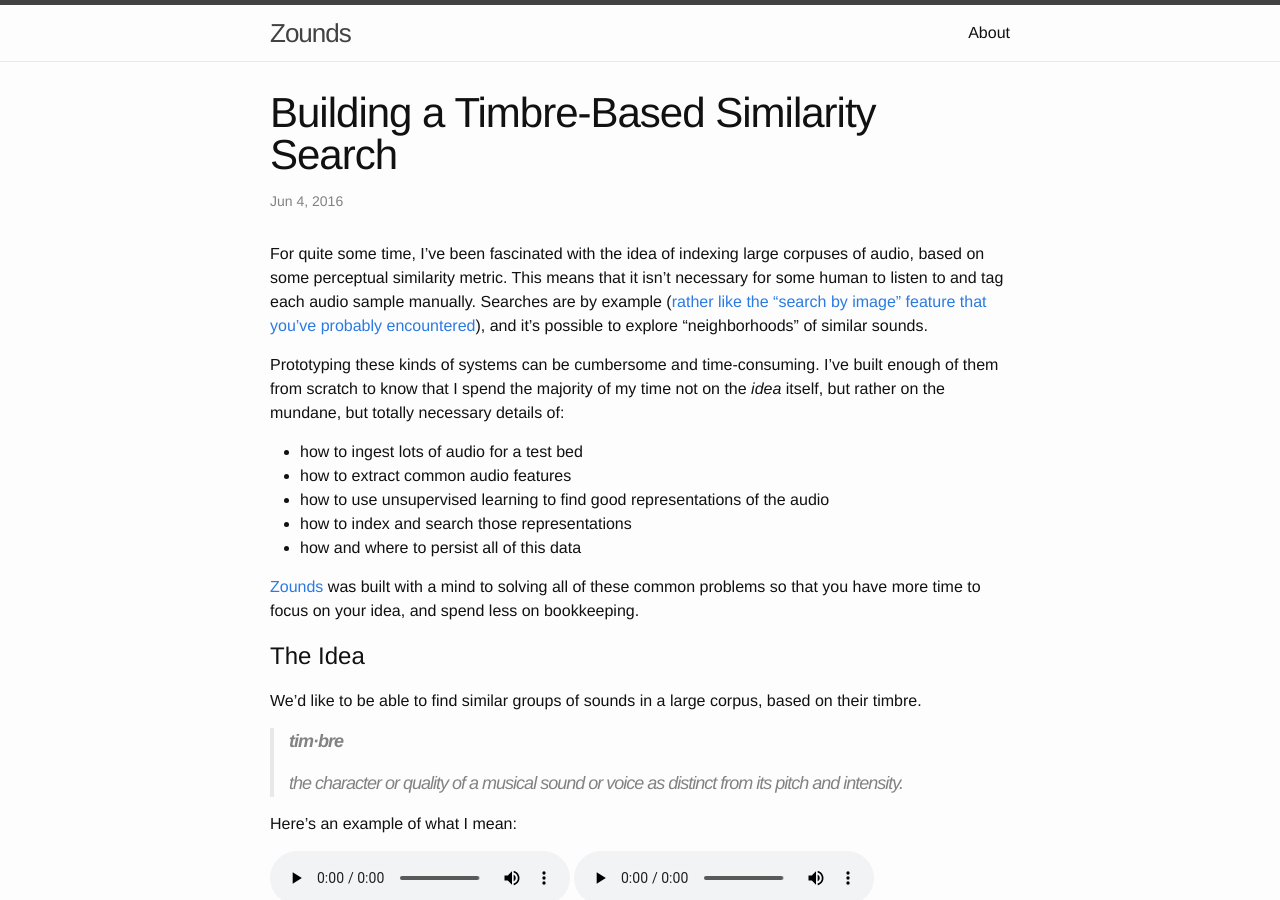
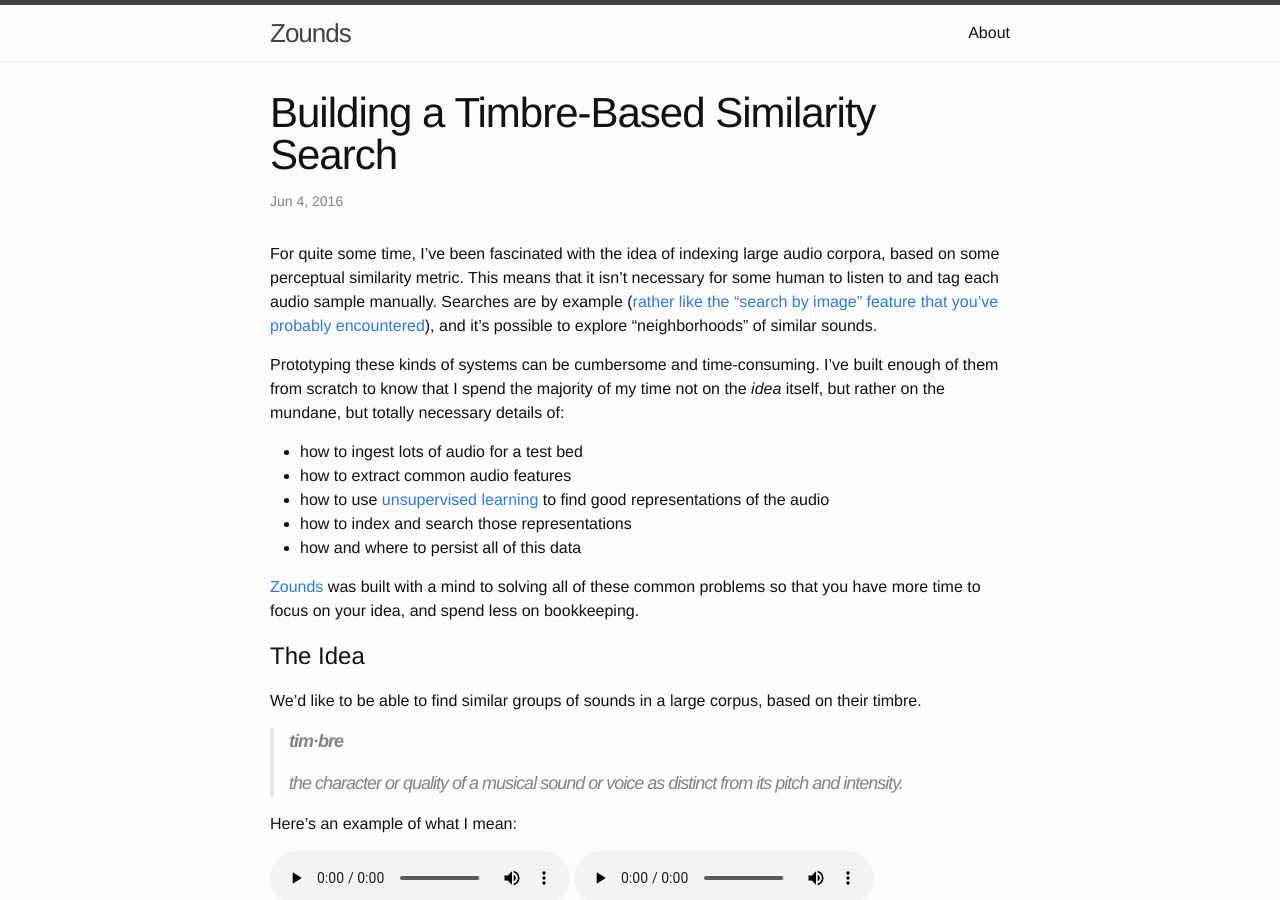
Before and after one commit to JohnVinyard/JohnVinyard.github.io, a Jekyll site: the page built from _posts/2016-06-04-timbre-based-similarity-search.markdown, in a window 1280 px wide and 900 px high. Built offline with Jekyll 4.4.1, drawn with Linux system fonts in a browser that asks for light colours.

Commit message:
Fix some more language, and add a link

```diff
--- a/_posts/2016-06-04-timbre-based-similarity-search.markdown
+++ b/_posts/2016-06-04-timbre-based-similarity-search.markdown
@@ -4,13 +4,13 @@
 date:   2016-06-04 18:00:00 -0500
 categories: zounds indexing search
 ---
-For quite some time, I've been fascinated with the idea of indexing large corpuses of audio, based on some perceptual similarity metric.  This means that it isn't necessary for some human to listen to and tag each audio sample manually.  Searches are by example ([rather like the "search by image" feature that you've probably encountered](https://images.google.com/)), and it's possible to explore "neighborhoods" of similar sounds.
+For quite some time, I've been fascinated with the idea of indexing large audio corpora, based on some perceptual similarity metric.  This means that it isn't necessary for some human to listen to and tag each audio sample manually.  Searches are by example ([rather like the "search by image" feature that you've probably encountered](https://images.google.com/)), and it's possible to explore "neighborhoods" of similar sounds.
 
 Prototyping these kinds of systems can be cumbersome and time-consuming.  I've built enough of them from scratch to know that I spend the majority of my time not on the _idea_ itself, but rather on the mundane, but totally necessary details of:
 
 - how to ingest lots of audio for a test bed
 - how to extract common audio features
-- how to use unsupervised learning to find good representations of the audio
+- how to use [unsupervised learning](https://en.wikipedia.org/wiki/Unsupervised_learning) to find good representations of the audio
 - how to index and search those representations
 - how and where to persist all of this data
 
```
